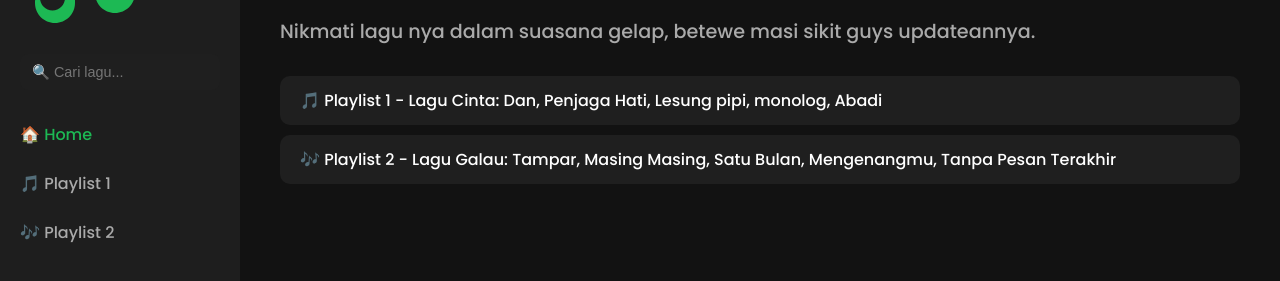
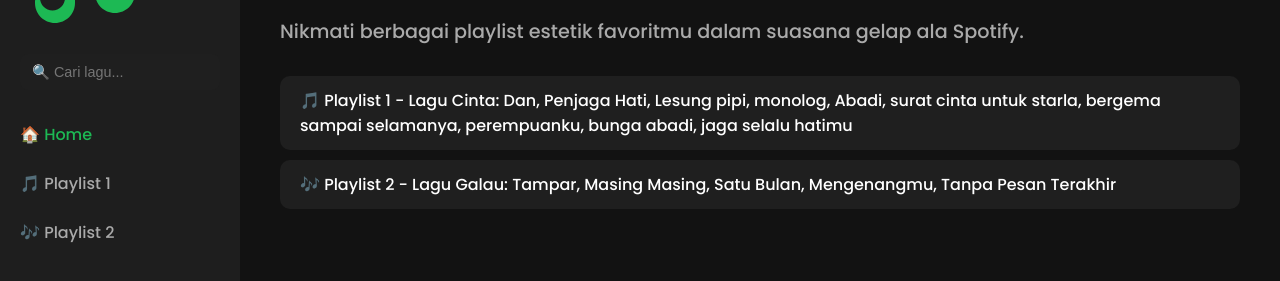
Before and after one commit to mfaiq1879-alt/Website-personal, a plain HTML site: page index.html in a window 1280 px wide. Shown: the part 123-404 px from the top of the page. Drawn offline with Linux system fonts and the light colour scheme.

Commit message:
Update index.html

```diff
--- a/index.html
+++ b/index.html
@@ -106,12 +106,11 @@
 
   <!-- Sidebar -->
   <div class="sidebar">
-    <div style="width: 120px; margin-bottom: 20px;">
+     <div style="width: 120px; margin-bottom: 20px;">
     <svg xmlns="http://www.w3.org/2000/svg" viewBox="0 0 24 24" fill="#1db954" width="100%" height="100%">
       <path d="M9 17.5C9 18.88 7.88 20 6.5 20S4 18.88 4 17.5 5.12 15 6.5 15 9 16.12 9 17.5zM9 5v10.1c-.58-.38-1.26-.6-2-.6-2.21 0-4 1.79-4 4s1.79 4 4 4 4-1.79 4-4V9l10-2v6.1c-.58-.38-1.26-.6-2-.6-2.21 0-4 1.79-4 4s1.79 4 4 4 4-1.79 4-4V3L9 5z"/>
     </svg>
   </div>
-
     <!-- Input pencarian -->
     <input type="text" id="searchInput" placeholder="🔍 Cari lagu..." />
 
@@ -126,11 +125,11 @@
   <!-- Main Content -->
   <div class="main">
     <h1>Selamat Datang Di Web Muhammad Faiq 👋</h1>
-    <p class="desc">Nikmati lagu nya dalam suasana gelap, betewe masi sikit guys updateannya.</p>
+    <p class="desc">Nikmati berbagai playlist estetik favoritmu dalam suasana gelap ala Spotify.</p>
 
     <!-- Playlist utama (rekomendasi, tampil kalau input kosong) -->
     <div class="playlist-list" id="playlistList">
-      <a href="playlist1.html">🎵 Playlist 1 - Lagu Cinta: Dan, Penjaga Hati, Lesung pipi, monolog, Abadi</a>
+      <a href="playlist1.html">🎵 Playlist 1 - Lagu Cinta: Dan, Penjaga Hati, Lesung pipi, monolog, Abadi, surat cinta untuk starla, bergema sampai selamanya, perempuanku, bunga abadi, jaga selalu hatimu</a>
       <a href="playlist2.html">🎶 Playlist 2 - Lagu Galau: Tampar, Masing Masing, Satu Bulan, Mengenangmu, Tanpa Pesan Terakhir</a>
     </div>
   </div>
@@ -146,6 +145,11 @@
       { title: "Penjaga Hati", url: "playlist1.html#penjaga-hati" },
       { title: "Monolog", url: "playlist1.html#monolog" },
       { title: "Lesung Pipi", url: "playlist1.html#lesung-pipi" },
+      { title: "surat cinta untuk starla", url: "playlist1.html#surat-cinta-untuk-starla" },
+      { title: "bergema sampai selamanya", url: "playlist1.html#bergema-sampai-selamanya" },
+      { title: "perempuanku", url: "playlist1.html#perempuanku" },
+      { title: "bunga abadi", url: "playlist1.html#bunga abadi" },
+      { title: "jaga selalu hatimu", url: "playlist1.html#jaga-selalu-hatimu" },
       { title: "Masing Masing", url: "playlist2.html#masing-masing" },
       { title: "Satu BUlan", url: "playlist2.html#satu-bulan" },
       { title: "Tampar", url: "playlist2.html#tampar" },
```
